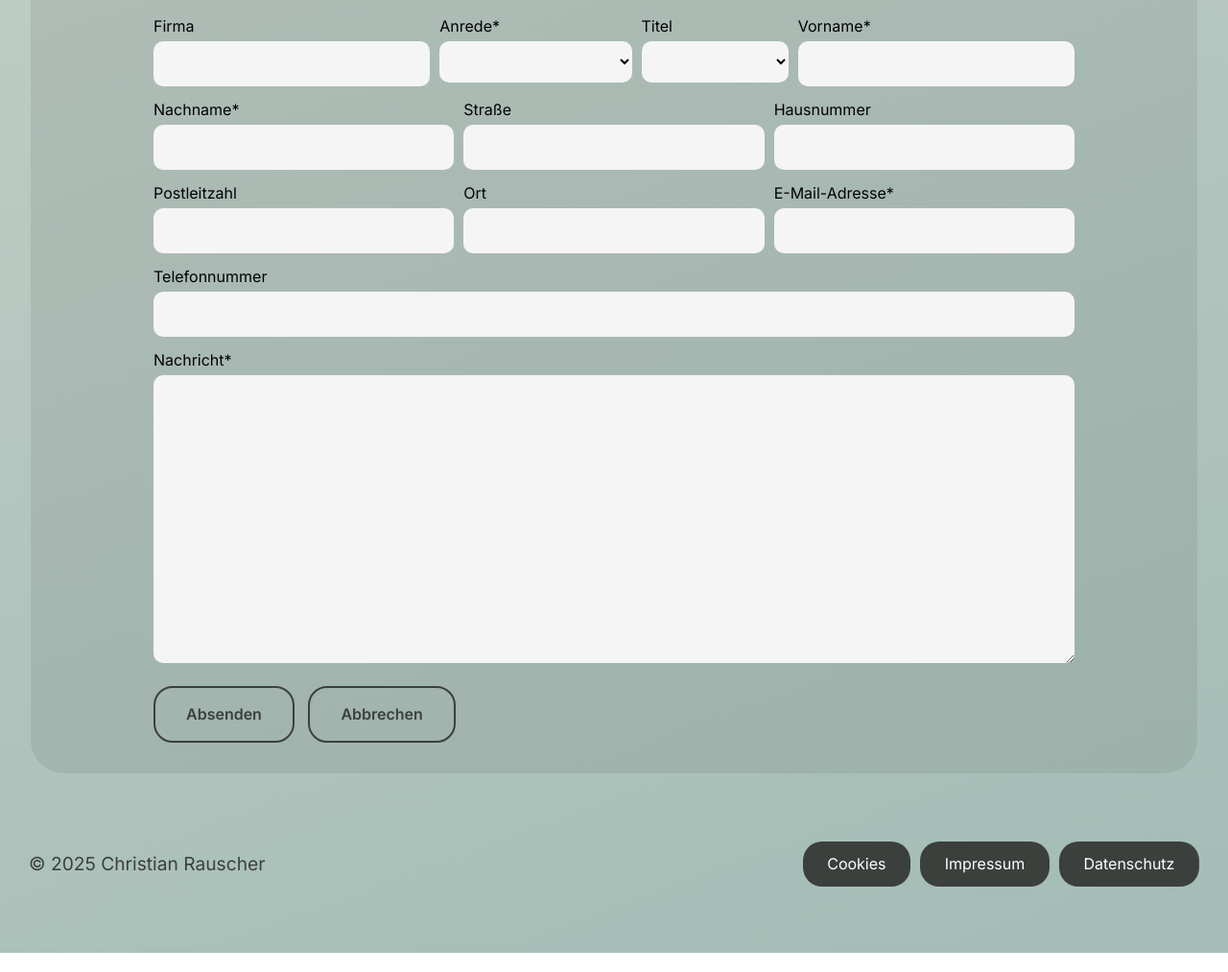
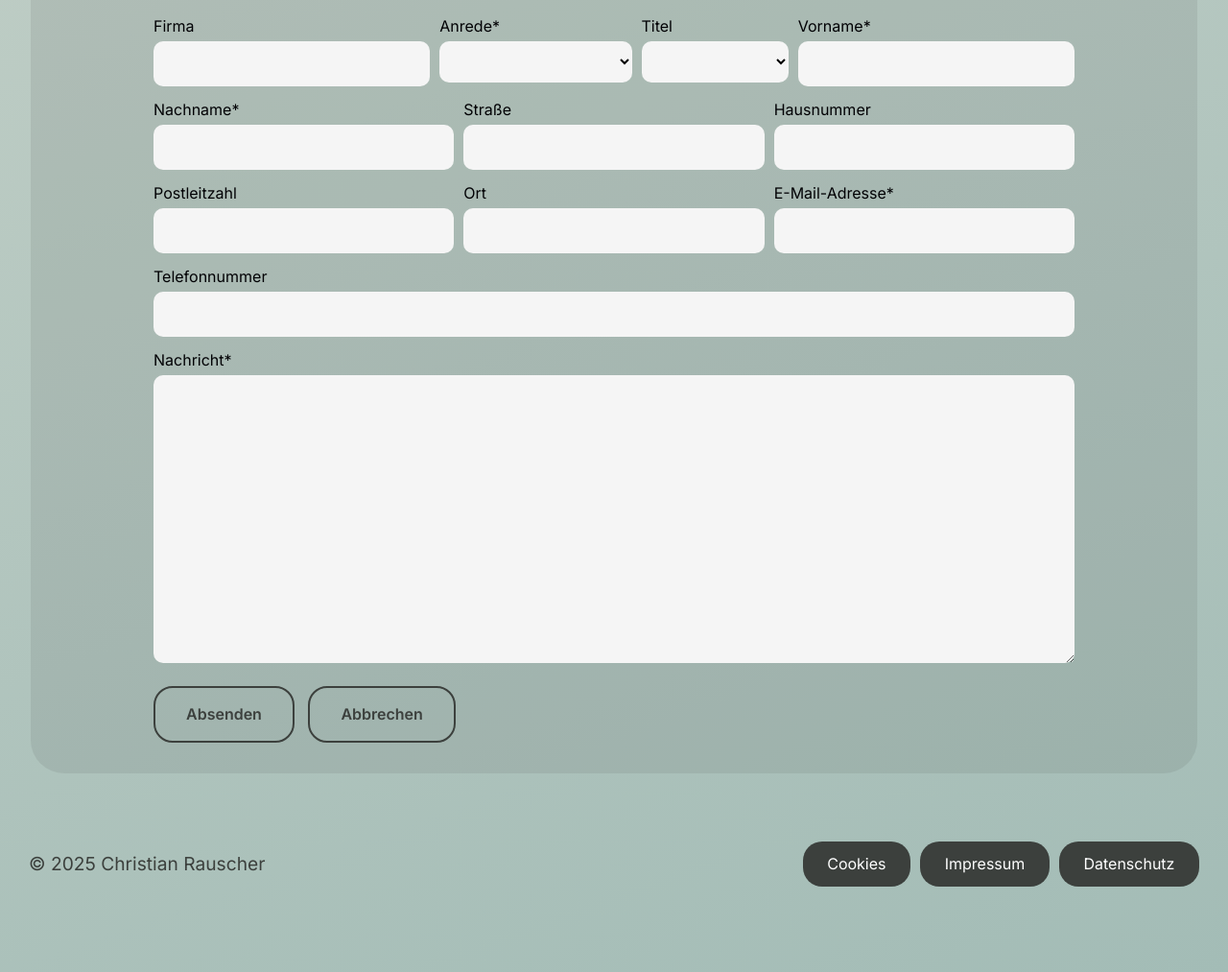
Before and after one commit to IU-Webprogrammierung/webprogrammierung-Christian-Rauscher, a plain HTML site: page index.html in a window 1280 px wide. Shown: the part 1704-2717 px from the top of the page at 96% size. Drawn offline with nearby package versions, Linux system fonts and the light colour scheme; a web font is replaced by a local one.

Commit message:
fix: padding footer
changed the padding of the footer to have enough space at the end of the sites for the scroll to top button

```diff
--- a/css/style.css
+++ b/css/style.css
@@ -200,7 +200,7 @@ footer{
     flex-wrap: wrap;
     justify-content: space-between;
     align-items: center;
-    padding: 30px 30px 60px 30px;
+    padding: 30px 30px 80px 30px;
     width: 100%;
     & section{
         display: flex;
```
